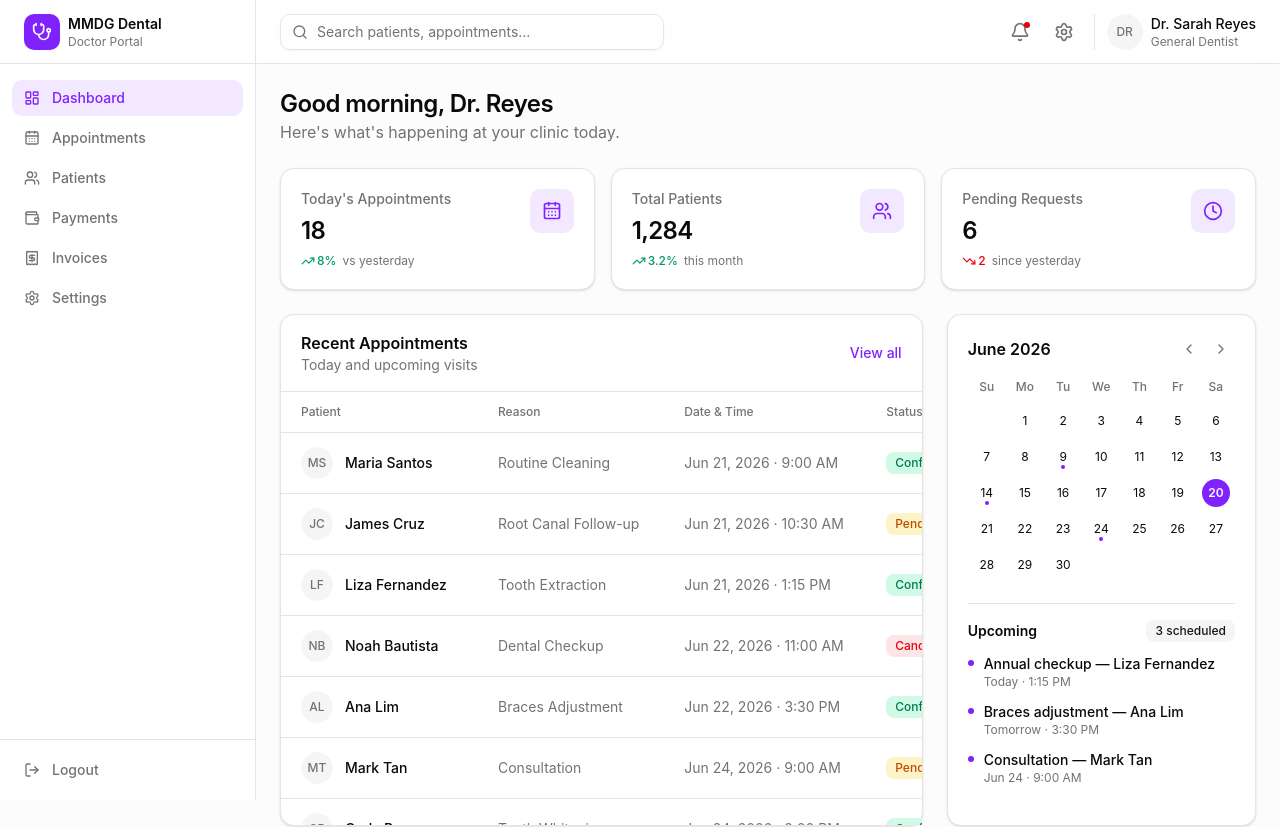
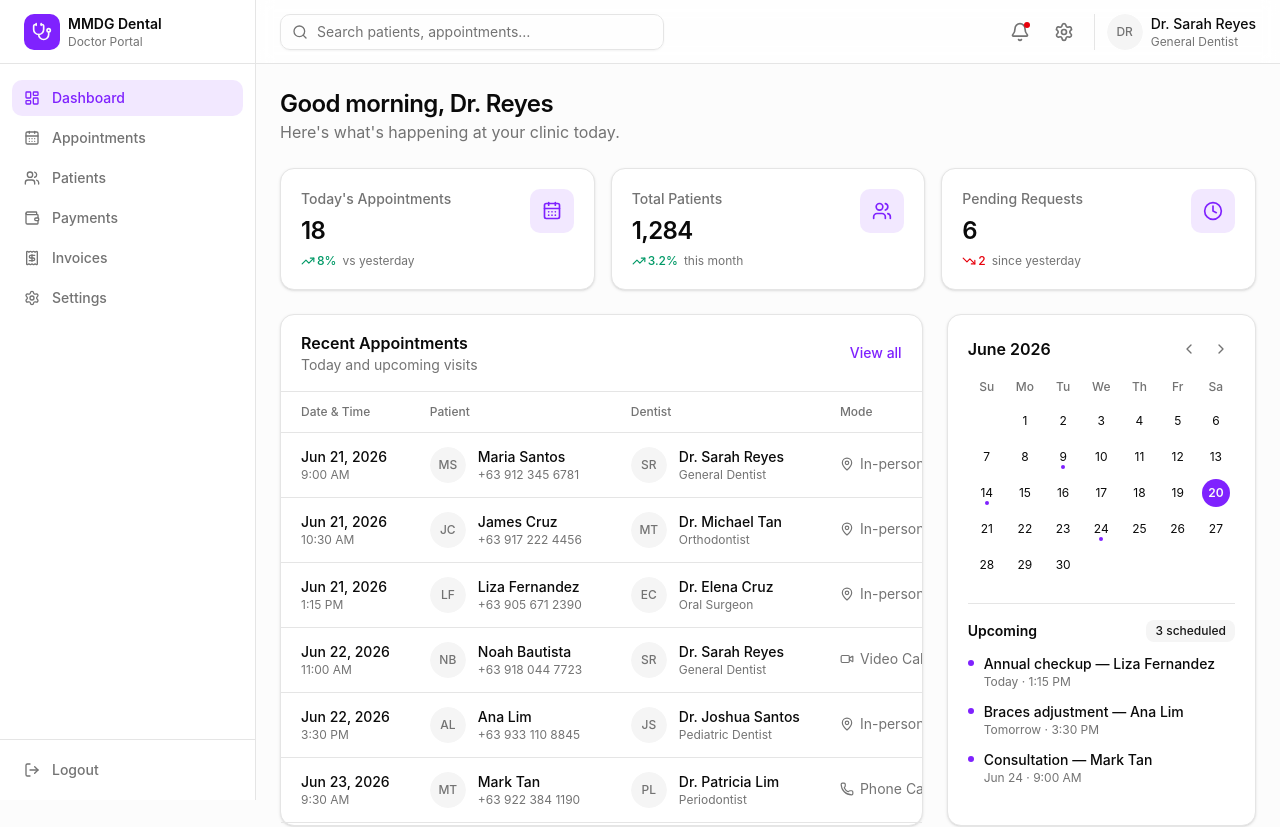
Before and after one commit to Werdddd/mmdg-dental-system, a Next.js app: page /dashboard in a window 1280 px wide. Shown: the top 827 px of the page. Built offline with nearby package versions, Linux system fonts and the light colour scheme.

Commit message:
appointment modals

```diff
--- /dev/null
+++ b/src/components/appointments/appointment-details-dialog.tsx
@@ -0,0 +1,110 @@
+import { MapPin, Phone, Video } from 'lucide-react'
+import type { VariantProps } from 'class-variance-authority'
+
+import { Avatar, AvatarFallback } from '@/components/ui/avatar'
+import { type badgeVariants } from '@/components/ui/badge'
+import {
+  Dialog,
+  DialogContent,
+  DialogDescription,
+  DialogHeader,
+  DialogTitle,
+} from '@/components/ui/dialog'
+import { StatusBadge } from '@/components/shared/status-badge'
+import type {
+  AppointmentRow,
+  AppointmentStatus,
+} from '@/components/appointments/data'
+
+const STATUS_VARIANT: Record<
+  AppointmentStatus,
+  VariantProps<typeof badgeVariants>['variant']
+> = {
+  Confirmed: 'purple',
+  Completed: 'success',
+  Ongoing: 'warning',
+  Cancelled: 'destructive',
+  Rescheduled: 'info',
+}
+
+const MODE_ICON = {
+  'In-person': MapPin,
+  'Video Call': Video,
+  'Phone Call': Phone,
+} as const
+
+interface AppointmentDetailsDialogProps {
+  appointment: AppointmentRow | null
+  open: boolean
+  onOpenChange: (open: boolean) => void
+}
+
+export function AppointmentDetailsDialog({
+  appointment,
+  open,
+  onOpenChange,
+}: AppointmentDetailsDialogProps) {
+  if (!appointment) return null
+
+  const ModeIcon = MODE_ICON[appointment.mode]
+
+  return (
+    <Dialog open={open} onOpenChange={onOpenChange}>
+      <DialogContent className="max-w-lg">
+        <DialogHeader>
+          <DialogTitle>Appointment Details</DialogTitle>
+          <DialogDescription>
+            {appointment.date} &middot; {appointment.time}
+          </DialogDescription>
+        </DialogHeader>
+
+        <div className="space-y-5">
+          <div className="flex items-center justify-between rounded-lg border bg-muted/30 p-4">
+            <span className="inline-flex items-center gap-1.5 text-sm text-muted-foreground">
+              <ModeIcon className="size-4" />
+              {appointment.mode}
+            </span>
+            <StatusBadge
+              status={appointment.status}
+              variants={STATUS_VARIANT}
+            />
+          </div>
+
+          <div>
+            <p className="mb-2 text-xs font-medium tracking-wide text-muted-foreground uppercase">
+              Patient
+            </p>
+            <div className="flex items-center gap-3">
+              <Avatar className="size-10">
+                <AvatarFallback>{appointment.patient.initials}</AvatarFallback>
+              </Avatar>
+              <div>
+                <p className="font-medium">{appointment.patient.name}</p>
+                <p className="text-sm text-muted-foreground">
+                  {appointment.patient.phone}
+                </p>
+              </div>
+            </div>
+          </div>
+
+          <div>
+            <p className="mb-2 text-xs font-medium tracking-wide text-muted-foreground uppercase">
+              Dentist
+            </p>
+            <div className="flex items-center gap-3">
+              <Avatar className="size-10">
+                <AvatarFallback>{appointment.dentist.initials}</AvatarFallback>
+              </Avatar>
+              <div>
+                <p className="font-medium">{appointment.dentist.name}</p>
+                <p className="text-sm text-muted-foreground">
+                  {appointment.dentist.specialty}
+                </p>
+              </div>
+            </div>
+          </div>
+        </div>
+      </DialogContent>
+    </Dialog>
+  )
+}
--- a/src/components/appointments/appointments-table.tsx
+++ b/src/components/appointments/appointments-table.tsx
@@ -43,12 +43,22 @@ const MODE_ICON = {
 
 interface AppointmentsTableProps {
   appointments: AppointmentRow[]
+  onRowClick?: (appointment: AppointmentRow) => void
+  containerClassName?: string
+  stickyHeader?: boolean
 }
 
-export function AppointmentsTable({ appointments }: AppointmentsTableProps) {
+export function AppointmentsTable({
+  appointments,
+  onRowClick,
+  containerClassName,
+  stickyHeader,
+}: AppointmentsTableProps) {
   return (
-    <Table>
-      <TableHeader>
+    <Table containerClassName={containerClassName}>
+      <TableHeader
+        className={stickyHeader ? 'sticky top-0 z-10 bg-card' : undefined}
+      >
         <TableRow className="hover:bg-transparent">
           <TableHead>Date &amp; Time</TableHead>
           <TableHead>Patient</TableHead>
@@ -69,7 +79,11 @@ export function AppointmentsTable({ appointments }: AppointmentsTableProps) {
         {appointments.map((appt) => {
           const ModeIcon = MODE_ICON[appt.mode]
           return (
-            <TableRow key={appt.id}>
+            <TableRow
+              key={appt.id}
+              className={onRowClick ? 'cursor-pointer' : undefined}
+              onClick={() => onRowClick?.(appt)}
+            >
               <TableCell className="whitespace-nowrap">
                 <p className="font-medium">{appt.date}</p>
                 <p className="text-xs text-muted-foreground">{appt.time}</p>
@@ -113,7 +127,10 @@ export function AppointmentsTable({ appointments }: AppointmentsTableProps) {
               <TableCell>
                 <StatusBadge status={appt.status} variants={STATUS_VARIANT} />
               </TableCell>
-              <TableCell className="text-right">
+              <TableCell
+                className="text-right"
+                onClick={(event) => event.stopPropagation()}
+              >
                 <DropdownMenu>
                   <DropdownMenuTrigger
                     aria-label="Appointment actions"
@@ -122,7 +139,9 @@ export function AppointmentsTable({ appointments }: AppointmentsTableProps) {
                     <MoreHorizontal className="size-4" />
                   </DropdownMenuTrigger>
                   <DropdownMenuContent>
-                    <DropdownMenuItem>View details</DropdownMenuItem>
+                    <DropdownMenuItem onClick={() => onRowClick?.(appt)}>
+                      View details
+                    </DropdownMenuItem>
                     <DropdownMenuItem>Reschedule</DropdownMenuItem>
                     <DropdownMenuItem>Cancel appointment</DropdownMenuItem>
                   </DropdownMenuContent>
--- a/src/components/dashboard/recent-appointments-table.tsx
+++ b/src/components/dashboard/recent-appointments-table.tsx
@@ -1,112 +1,25 @@
-import { MoreHorizontal } from 'lucide-react'
-import type { VariantProps } from 'class-variance-authority'
+'use client'
 
-import { Avatar, AvatarFallback } from '@/components/ui/avatar'
-import { type badgeVariants } from '@/components/ui/badge'
+import { useState } from 'react'
+
+import { AppointmentsTable } from '@/components/appointments/appointments-table'
+import { AppointmentDetailsDialog } from '@/components/appointments/appointment-details-dialog'
 import {
-  Table,
-  TableBody,
-  TableCell,
-  TableHead,
-  TableHeader,
-  TableRow,
-} from '@/components/ui/table'
-import { StatusBadge } from '@/components/shared/status-badge'
+  APPOINTMENTS,
+  type AppointmentRow,
+} from '@/components/appointments/data'
 
-interface Appointment {
-  patient: string
-  initials: string
-  reason: string
-  date: string
-  time: string
-  status: 'Confirmed' | 'Pending' | 'Cancelled'
-}
-
-const APPOINTMENTS: Appointment[] = [
-  {
-    patient: 'Maria Santos',
-    initials: 'MS',
-    reason: 'Routine Cleaning',
-    date: 'Jun 21, 2026',
-    time: '9:00 AM',
-    status: 'Confirmed',
-  },
-  {
-    patient: 'James Cruz',
-    initials: 'JC',
-    reason: 'Root Canal Follow-up',
-    date: 'Jun 21, 2026',
-    time: '10:30 AM',
-    status: 'Pending',
-  },
-  {
-    patient: 'Liza Fernandez',
-    initials: 'LF',
-    reason: 'Tooth Extraction',
-    date: 'Jun 21, 2026',
-    time: '1:15 PM',
-    status: 'Confirmed',
-  },
-  {
-    patient: 'Noah Bautista',
-    initials: 'NB',
-    reason: 'Dental Checkup',
-    date: 'Jun 22, 2026',
-    time: '11:00 AM',
-    status: 'Cancelled',
-  },
-  {
-    patient: 'Ana Lim',
-    initials: 'AL',
-    reason: 'Braces Adjustment',
-    date: 'Jun 22, 2026',
-    time: '3:30 PM',
-    status: 'Confirmed',
-  },
-  {
-    patient: 'Mark Tan',
-    initials: 'MT',
-    reason: 'Consultation',
-    date: 'Jun 24, 2026',
-    time: '9:00 AM',
-    status: 'Pending',
-  },
-  {
-    patient: 'Carla Reyes',
-    initials: 'CR',
-    reason: 'Teeth Whitening',
-    date: 'Jun 24, 2026',
-    time: '2:00 PM',
-    status: 'Confirmed',
-  },
-  {
-    patient: 'Paolo Mendoza',
-    initials: 'PM',
-    reason: 'Dental Implant Review',
-    date: 'Jun 25, 2026',
-    time: '10:00 AM',
-    status: 'Confirmed',
-  },
-  {
-    patient: 'Grace Villanueva',
-    initials: 'GV',
-    reason: 'Routine Cleaning',
-    date: 'Jun 25, 2026',
-    time: '4:00 PM',
-    status: 'Pending',
-  },
-]
-
-const STATUS_VARIANT: Record<
-  Appointment['status'],
-  VariantProps<typeof badgeVariants>['variant']
-> = {
-  Confirmed: 'success',
-  Pending: 'warning',
-  Cancelled: 'destructive',
-}
+const RECENT_COUNT = 9
 
 export function RecentAppointmentsTable() {
+  const [selected, setSelected] = useState<AppointmentRow | null>(null)
+  const [detailsOpen, setDetailsOpen] = useState(false)
+
+  function handleRowClick(appointment: AppointmentRow) {
+    setSelected(appointment)
+    setDetailsOpen(true)
+  }
+
   return (
     <div className="flex h-[32rem] flex-col rounded-xl border bg-card shadow-sm">
       <div className="flex shrink-0 items-center justify-between border-b px-5 py-4">
@@ -124,53 +37,18 @@ export function RecentAppointmentsTable() {
         </button>
       </div>
 
-      <Table containerClassName="min-h-0 flex-1 overflow-y-auto">
-        <TableHeader className="sticky top-0 z-10 bg-card">
-          <TableRow className="hover:bg-transparent">
-            <TableHead>Patient</TableHead>
-            <TableHead>Reason</TableHead>
-            <TableHead>Date &amp; Time</TableHead>
-            <TableHead>Status</TableHead>
-            <TableHead>
-              <span className="sr-only">Actions</span>
-            </TableHead>
-          </TableRow>
-        </TableHeader>
-        <TableBody>
-          {APPOINTMENTS.map((appt) => (
-            <TableRow key={appt.patient}>
-              <TableCell>
-                <div className="flex items-center gap-3">
-                  <Avatar className="size-8">
-                    <AvatarFallback>{appt.initials}</AvatarFallback>
-                  </Avatar>
-                  <span className="font-medium whitespace-nowrap">
-                    {appt.patient}
-                  </span>
-                </div>
-              </TableCell>
-              <TableCell className="whitespace-nowrap text-muted-foreground">
-                {appt.reason}
-              </TableCell>
-              <TableCell className="whitespace-nowrap text-muted-foreground">
-                {appt.date} · {appt.time}
-              </TableCell>
-              <TableCell>
-                <StatusBadge status={appt.status} variants={STATUS_VARIANT} />
-              </TableCell>
-              <TableCell className="text-right">
-                <button
-                  type="button"
-                  aria-label="Appointment actions"
-                  className="inline-flex size-8 items-center justify-center rounded-lg text-muted-foreground hover:bg-muted hover:text-foreground"
-                >
-                  <MoreHorizontal className="size-4" />
-                </button>
-              </TableCell>
-            </TableRow>
-          ))}
-        </TableBody>
-      </Table>
+      <AppointmentsTable
+        appointments={APPOINTMENTS.slice(0, RECENT_COUNT)}
+        onRowClick={handleRowClick}
+        containerClassName="min-h-0 flex-1 overflow-y-auto"
+        stickyHeader
+      />
+
+      <AppointmentDetailsDialog
+        appointment={selected}
+        open={detailsOpen}
+        onOpenChange={setDetailsOpen}
+      />
     </div>
   )
 }
```
Also changed, not shown: src/components/appointments/appointments-view.tsx (+16 -1 lines).
